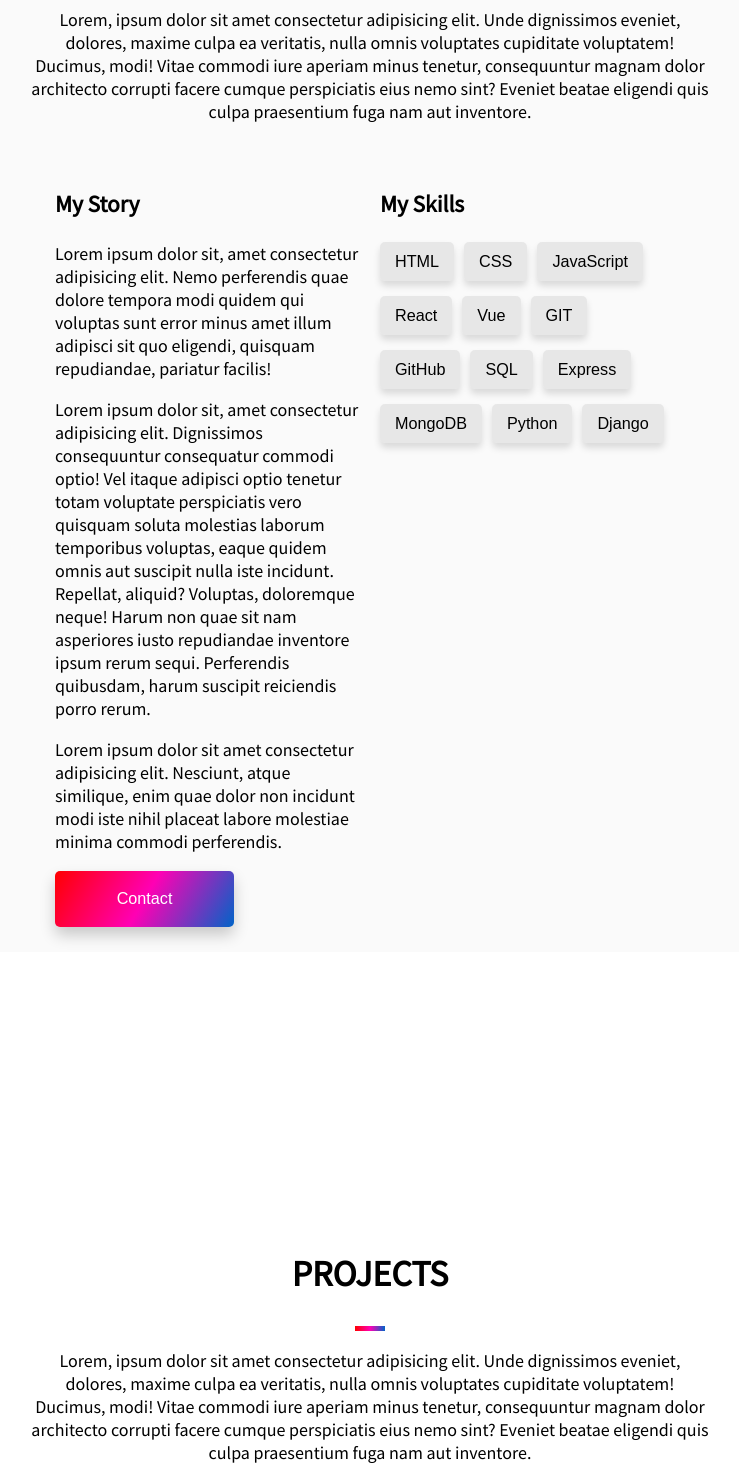
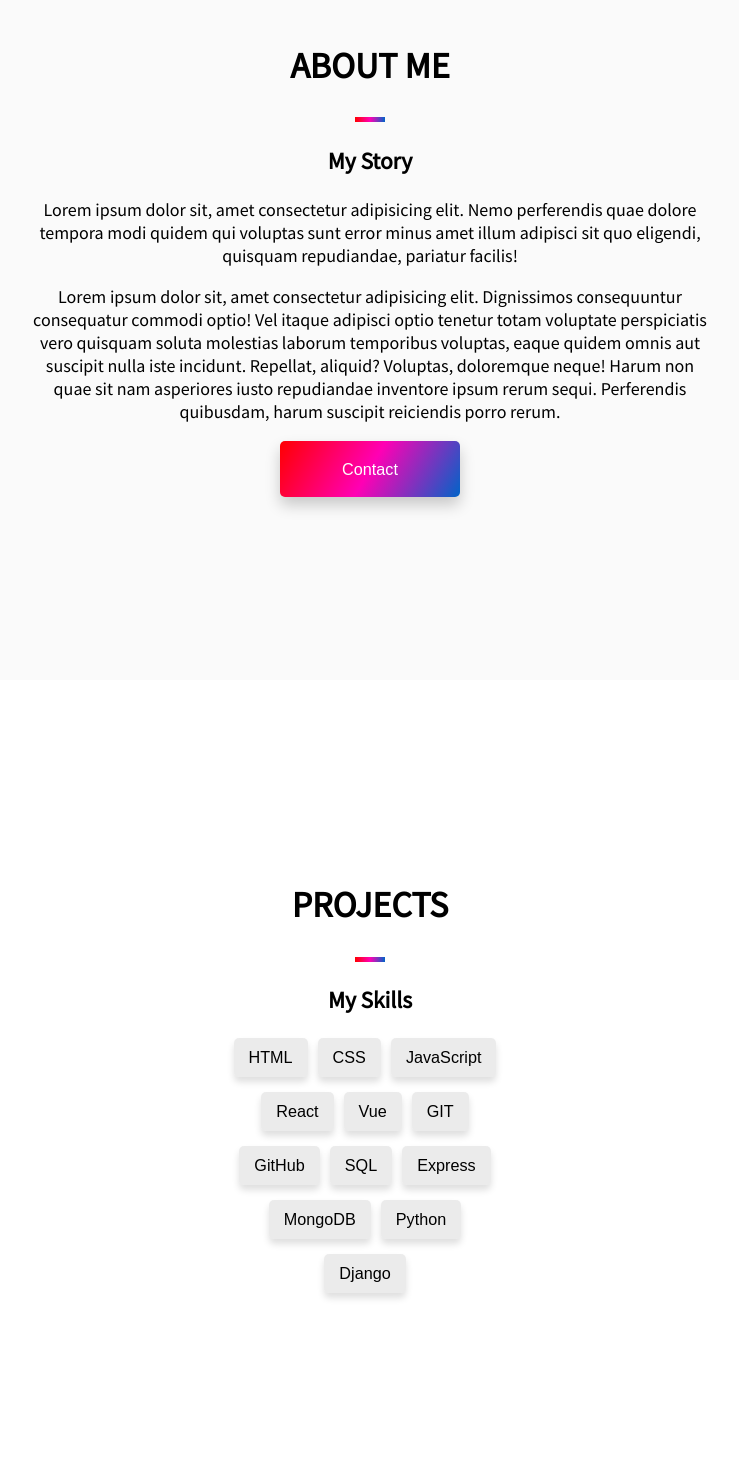
Before and after one commit to kavdesilva/portfolio_v.2, a Next.js app in the folder client/: page / in a window 1280 px wide. Shown: the part 920-2390 px from the top of the page, without its empty margins (270-1009 px from the left). Built offline with nearby package versions, Linux system fonts and the light colour scheme.

Commit message:
rearranged skills & added functionality.

```diff
--- a/client/src/components/About.jsx
+++ b/client/src/components/About.jsx
@@ -2,31 +2,16 @@ import { useRouter } from "next/router"
 
 const About = () => {
     const router = useRouter()
-
-    const skills = ['HTML', 'CSS', 'JavaScript', 'React', 'Vue', 'GIT', 'GitHub', 'SQL', 'Express', 'MongoDB', 'Python', 'Django']
-
     return (
         <div id="about">
             <h2>About Me</h2>
             <div className="divider"></div>
-            <div className="blurb">
-                <p>Lorem, ipsum dolor sit amet consectetur adipisicing elit. Unde dignissimos eveniet, dolores, maxime culpa ea veritatis, nulla omnis voluptates cupiditate voluptatem! Ducimus, modi! Vitae commodi iure aperiam minus tenetur, consequuntur magnam dolor architecto corrupti facere cumque perspiciatis eius nemo sint? Eveniet beatae eligendi quis culpa praesentium fuga nam aut inventore.</p>
-            </div>
             <div className="story-skills-container">
                 <div className="story">
                     <h3>My Story</h3>
                     <p>Lorem ipsum dolor sit, amet consectetur adipisicing elit. Nemo perferendis quae dolore tempora modi quidem qui voluptas sunt error minus amet illum adipisci sit quo eligendi, quisquam repudiandae, pariatur facilis!</p>
                     <p>Lorem ipsum dolor sit, amet consectetur adipisicing elit. Dignissimos consequuntur consequatur commodi optio! Vel itaque adipisci optio tenetur totam voluptate perspiciatis vero quisquam soluta molestias laborum temporibus voluptas, eaque quidem omnis aut suscipit nulla iste incidunt. Repellat, aliquid? Voluptas, doloremque neque! Harum non quae sit nam asperiores iusto repudiandae inventore ipsum rerum sequi. Perferendis quibusdam, harum suscipit reiciendis porro rerum.</p>
-                    <p>Lorem ipsum dolor sit amet consectetur adipisicing elit. Nesciunt, atque similique, enim quae dolor non incidunt modi iste nihil placeat labore molestiae minima commodi perferendis.</p>
                     <button className="btn-secondary" onClick={() => router.push('/#contact')}>Contact</button>
-                </div>
-                <div className="skills">
-                    <h3>My Skills</h3>
-                    {
-                        skills.map((skill, i) => (
-                            <button className="btn-skill" key={i}><p className="gradient-text">{skill}</p></button>
-                        ))
-                    }
                 </div>
             </div>
         </div>
--- a/client/src/components/Projects.jsx
+++ b/client/src/components/Projects.jsx
@@ -1,10 +1,30 @@
+import { useState } from "react";
+
 const Projects = () => {
+    const skills = ['HTML', 'CSS', 'JavaScript', 'React', 'Vue', 'GIT', 'GitHub', 'SQL', 'Express', 'MongoDB', 'Python', 'Django']
+
+    const [skillSelected, setButtonClass] = useState([]);
+
+    const handleButtonClass = (index) => {
+        if (skillSelected.includes(index)){
+            setButtonClass(skillSelected.filter((i)=> i !== index))
+        } else {
+            setButtonClass([...skillSelected, index])
+        }
+
+    };
+
     return (
         <div id="projects">
             <h2>Projects</h2>
             <div className="divider"></div>
-            <div className="blurb">
-                <p>Lorem, ipsum dolor sit amet consectetur adipisicing elit. Unde dignissimos eveniet, dolores, maxime culpa ea veritatis, nulla omnis voluptates cupiditate voluptatem! Ducimus, modi! Vitae commodi iure aperiam minus tenetur, consequuntur magnam dolor architecto corrupti facere cumque perspiciatis eius nemo sint? Eveniet beatae eligendi quis culpa praesentium fuga nam aut inventore.</p>
+            <div className="skills">
+                    <h3>My Skills</h3>
+                    {
+                        skills.map((skill, i) => (
+                            <button key={i} className={skillSelected.includes(i) ? "btn-skill btn-selected" : "btn-skill"} onClick={() => handleButtonClass(i)}><p className="gradient-text">{skill}</p></button>
+                        ))
+                    }
             </div>
         </div>
     )
--- a/client/src/styles/app.css
+++ b/client/src/styles/app.css
@@ -217,20 +217,18 @@ a {
     background-color: #FAFAFA;
 }
 
-.story-skills-container {
+/* .story-skills-container {
     display: grid;
     grid-template-columns: 50% 50%;
     margin: 15px;
-}
+} */
 
 .story {
-    text-align: left;
-    padding: 10px;
+    padding-bottom: 50px;
 }
 
 .skills {
-    text-align: left;
-    padding: 10px;
+    padding: 0 200px;
 
 }
 
@@ -247,16 +245,44 @@ a {
 .btn-skill:hover {
     background: rgba(153, 153, 153, 0.2);
     box-shadow: 0px 8px 12px rgba(0, 0, 0, 0.18);
-    /* position: relative;
+    position: relative;
     top: -3px;
-    right: -2px; */
-    cursor: auto;
+    right: -2px;
 }
 
 .btn-skill p {
     padding: 10px 15px;
     margin: 0;
 }
+
+.btn-selected {
+    background:
+    linear-gradient(
+        120deg,
+        hsl(0, 100%, 60%),
+        hsl(318, 100%, 60%),
+        hsl(210, 100%, 40%)
+    );
+    color: white;
+    font-weight: 500;
+}
+
+/* .btn-selected {
+    background: rgb(0, 0, 0, .9);
+    color: white;
+}
+
+.btn-selected p {
+    background-image:
+    linear-gradient(
+        to right,
+        hsl(0, 100%, 70%),
+        hsl(318, 100%, 70%),
+        hsl(210, 100%, 60%)
+    );
+    background-clip: text;
+    color: transparent
+} */
 
 /* <------- projects -------> */
 
```
